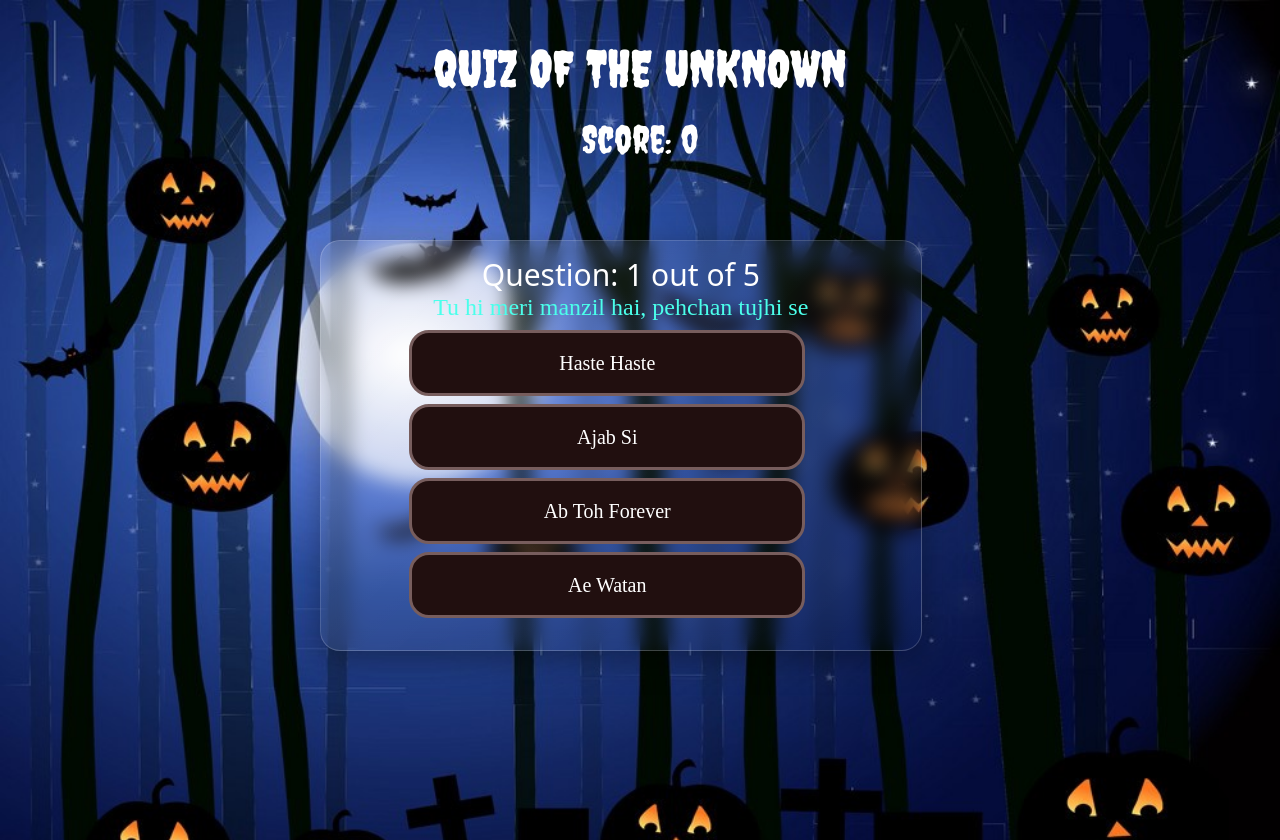
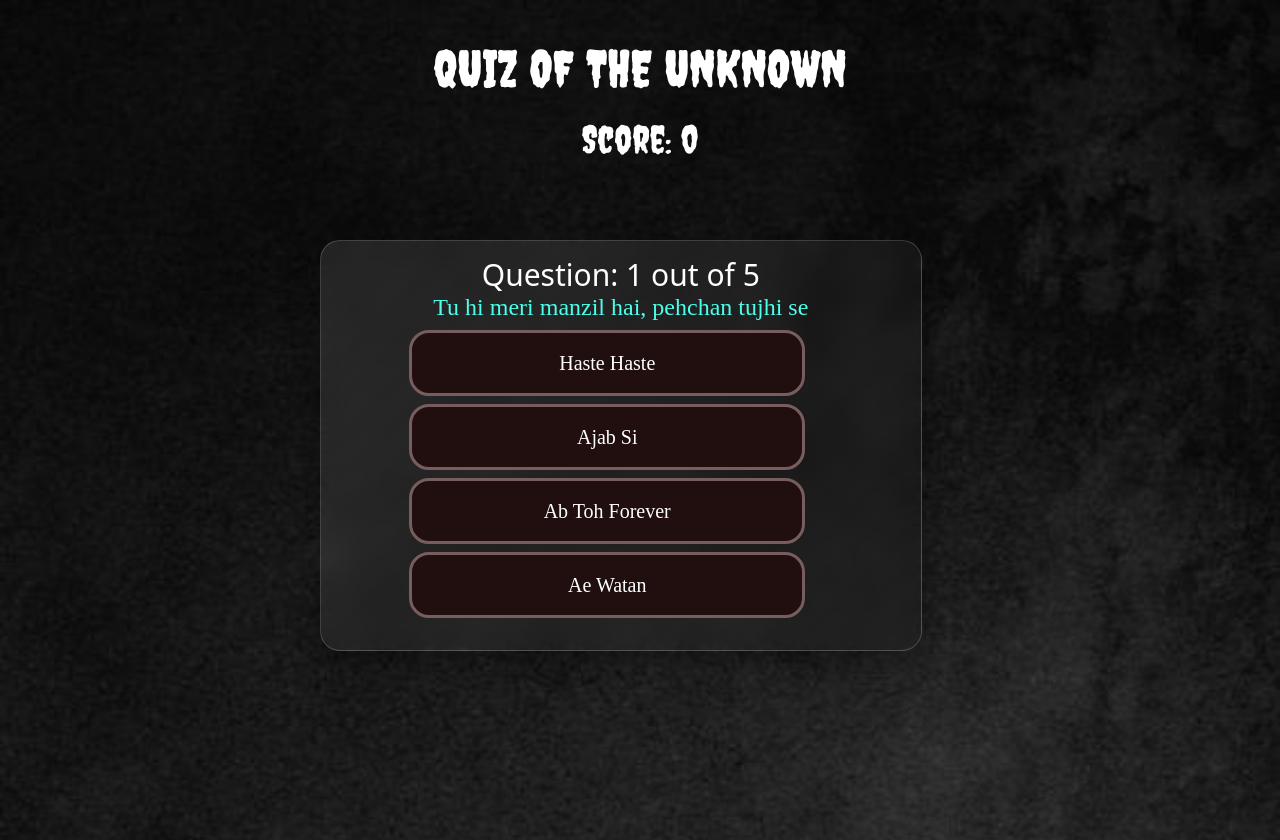
Before and after one commit to Nandini80/TerrorTunes, a React (Vite) app in the folder client/: page /quiz in a window 1280 px wide. Built offline with nearby package versions, Linux system fonts and the light colour scheme.

Commit message:
changes made in styling

```diff
--- a/client/src/components/QuizOfTheUnKnown/quiz.css
+++ b/client/src/components/QuizOfTheUnKnown/quiz.css
@@ -2,7 +2,7 @@
   text-align: center;
   width: 100%;
   height: 105vh;
-  background-image: url('../img3.jpg');
+  background-image: url('../g4.jpg');
   background-size: cover;
   overflow-y: hidden;
 
--- a/client/src/components/QuizOfTheUnKnown/quiz.jsx
+++ b/client/src/components/QuizOfTheUnKnown/quiz.jsx
@@ -2,7 +2,7 @@
 import React, { useState, useEffect } from "react";
 import "./quiz.css";
 import questions from "./ques.jsx";
-// import pic from './img3.jpg';
+// import pic from './g4.jpg';
 
 
 function Quiz() {
```
Also changed, not shown: client/src/components/QuizOfTheUnKnown/img3.jpg (renamed from client/src/components/img3.jpg).
